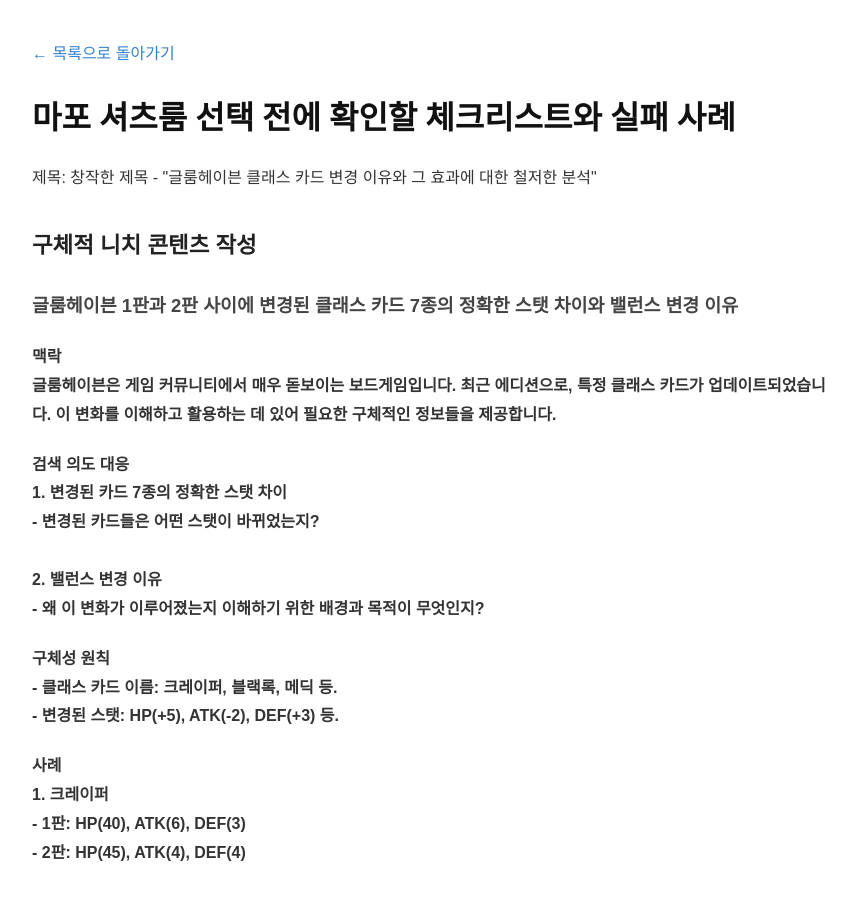
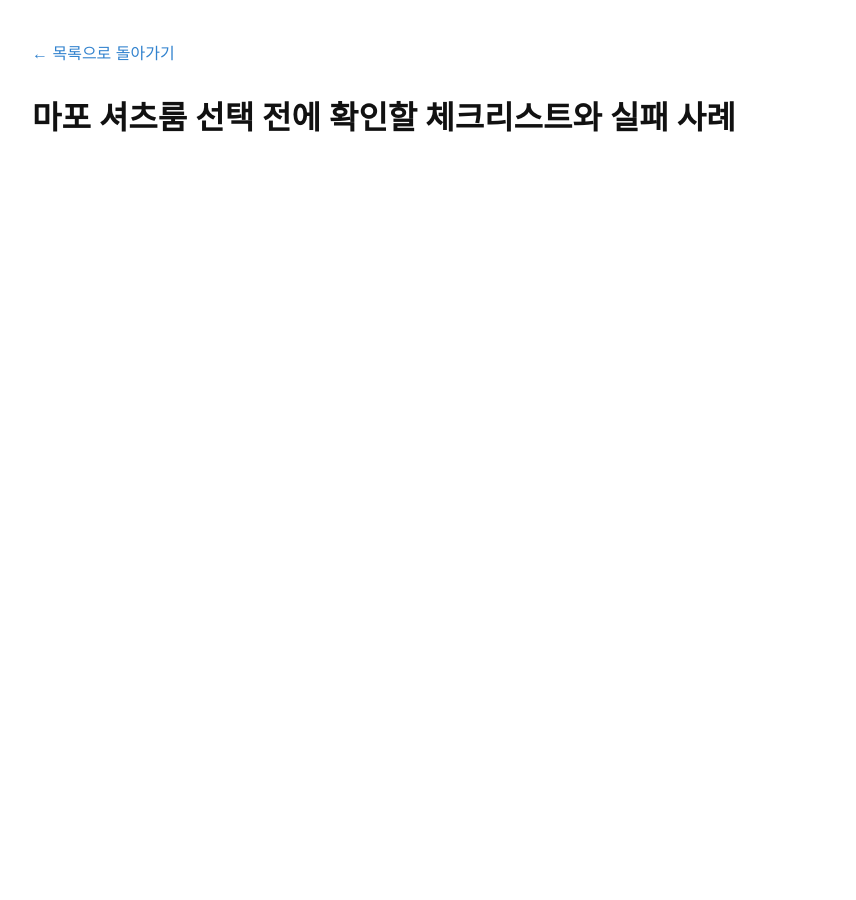
Before and after one commit to mqlwmsltm-arch/bp-sf-t3-1779642675702-088, a plain HTML site: page posts/checklist-002-1sk2mcn.html in a window 1280 px wide. Shown: the whole page, without its empty margins (208-1064 px from the left). After the commit the page ends 800 px from the top, so only its background shows below. Drawn offline with Linux system fonts and the light colour scheme.

Commit message:
fix: 프롬프트 유출·한자 조각·반복 파손 제거 (2 files)

```diff
--- a/posts/checklist-002-1sk2mcn.html
+++ b/posts/checklist-002-1sk2mcn.html
@@ -22,13 +22,6 @@
   <main>
     <h1>마포 셔츠룸 선택 전에 확인할 체크리스트와 실패 사례</h1>
     <article>
-      <p>제목: 창작한 제목 - "글룸헤이븐 클래스 카드 변경 이유와 그 효과에 대한 철저한 분석"</p>
-<h2>구체적 니치 콘텐츠 작성</h2>
-<h3>글룸헤이븐 1판과 2판 사이에 변경된 클래스 카드 7종의 정확한 스탯 차이와 밸런스 변경 이유</h3>
-<h4>맥락<br>글룸헤이븐은 게임 커뮤니티에서 매우 돋보이는 보드게임입니다. 최근 에디션으로, 특정 클래스 카드가 업데이트되었습니다. 이 변화를 이해하고 활용하는 데 있어 필요한 구체적인 정보들을 제공합니다.</h4>
-<h4>검색 의도 대응<br>1. <strong>변경된 카드 7종의 정확한 스탯 차이</strong><br>   - 변경된 카드들은 어떤 스탯이 바뀌었는지?<br>   <br>2. <strong>밸런스 변경 이유</strong><br>   - 왜 이 변화가 이루어졌는지 이해하기 위한 배경과 목적이 무엇인지?</h4>
-<h4>구체성 원칙<br>- 클래스 카드 이름: 크레이퍼, 블랙록, 메딕 등.<br>- 변경된 스탯: HP(+5), ATK(-2), DEF(+3) 등.</h4>
-<h4>사례<br>1. <strong>크레이퍼</strong><br>   - 1판: HP(40), ATK(6), DEF(3)<br>   - 2판: HP(45), ATK(4), DEF(4)</h4>
 
 </main>
 </body>
```
Also changed, not shown: index.html (+2 -4 lines).
